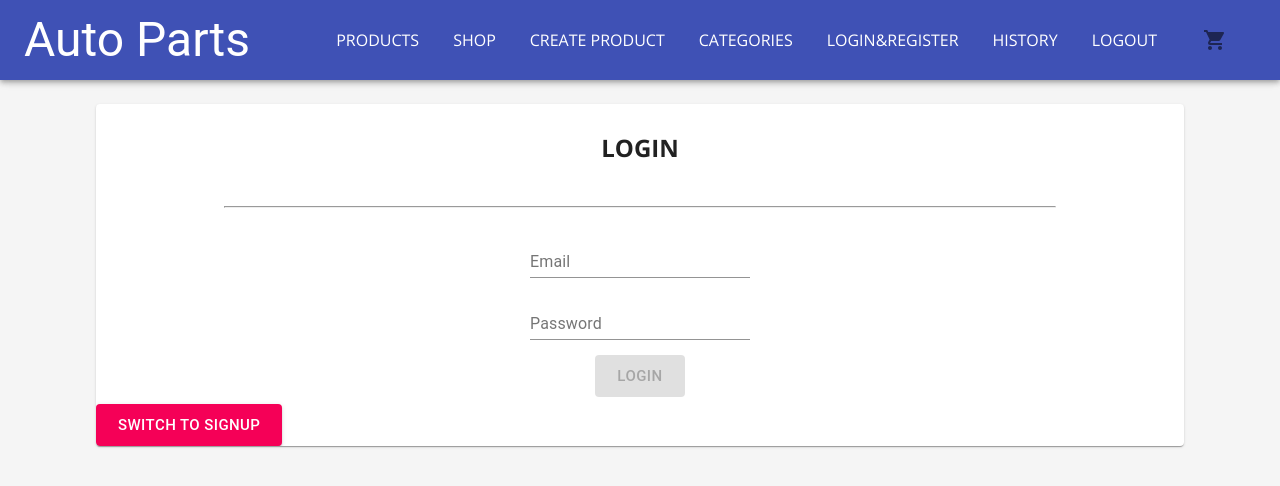
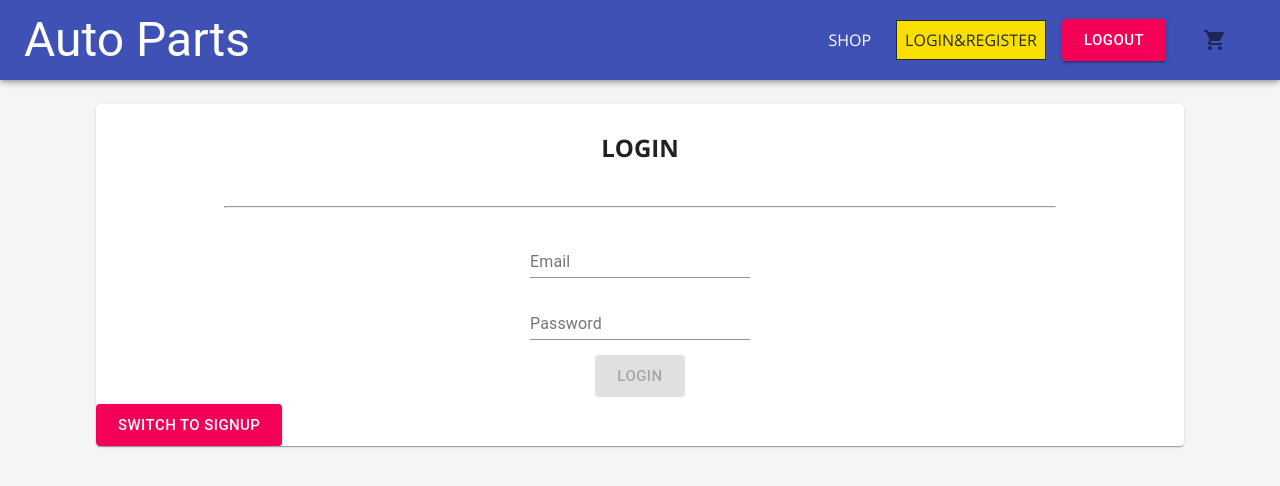
Before and after one commit to MrImas/auto-parts, a React (Create React App) app in the folder frontend/: page /auth in a window 1280 px wide. Shown: the top 486 px of the page. Built offline with nearby package versions, Linux system fonts and the light colour scheme; the HTML template or start-up script is replaced by a standard one.

Commit message:
added some basic authentication (logged in or not)

```diff
--- a/frontend/src/App.js
+++ b/frontend/src/App.js
@@ -1,4 +1,4 @@
-import React from 'react';
+import React, { useCallback, useState } from 'react';
 import {
   BrowserRouter as Router,
   Redirect,
@@ -6,6 +6,7 @@
   Switch,
 } from 'react-router-dom';
 
+import { AuthContext } from './shared/context/auth-context';
 import { Categories } from './categories/pages/Categories';
 import { CreateProduct } from './Products/pages/CreateProduct';
 import { Products } from './Products/pages/Products';
@@ -14,10 +15,32 @@
 import { Auth } from './users/pages/Auth';
 
 const App = () => {
-  return (
-    <Router>
-      <MainNavigation />
-      <main>
+  const [isLoggedIn, setIsLoggedIn] = useState(false);
+
+  const login = useCallback(() => {
+    setIsLoggedIn(true);
+  }, []);
+
+  const logout = useCallback(() => {
+    setIsLoggedIn(false);
+  }, []);
+
+  let routes;
+
+  if (!isLoggedIn) {
+    routes = (
+      <Switch>
+        <Route path='/' exact>
+          <Products />
+        </Route>
+        <Route path='/auth' exact>
+          <Auth />
+        </Route>
+        <Redirect to='/auth' />
+      </Switch>
+    );
+  } else {
+    routes = (
       <Switch>
         <Route path='/' exact>
           <Products />
@@ -31,13 +54,24 @@
         <Route path='/products/:productId' exact>
           <UpdateProduct />
         </Route>
-          <Route path='/auth' exact>
-            <Auth />
-          </Route>
         <Redirect to='/' />
       </Switch>
-      </main>
+    );
+  }
+
+  return (
+    <AuthContext.Provider
+      value={{
+        isLoggedIn,
+        login,
+        logout,
+      }}
+    >
+      <Router>
+        <MainNavigation />
+        <main>{routes}</main>
       </Router>
+    </AuthContext.Provider>
   );
 };
 
--- a/frontend/src/shared/components/Navigation/NavLinks.js
+++ b/frontend/src/shared/components/Navigation/NavLinks.js
@@ -1,47 +1,51 @@
-import React from 'react';
+import React, { useContext } from 'react';
 import { NavLink } from 'react-router-dom';
 import ShoppingCartIcon from '@material-ui/icons/ShoppingCart';
 import { IconButton } from '@material-ui/core';
 
+import Button from '../FormElements/Button';
+import { AuthContext } from '../../context/auth-context';
 import './NavLinks.css';
 
 export const NavLinks = () => {
+  const auth = useContext(AuthContext);
   return (
     <ul className='nav-links'>
-      <li>
-        <NavLink to='/' exact>
-          PRODUCTS
-        </NavLink>
-      </li>
       <li>
         <NavLink to='/' exact>
           SHOP
         </NavLink>
       </li>
+      {auth.isLoggedIn && (
         <li>
           <NavLink to='/products/new' exact>
             CREATE PRODUCT
           </NavLink>
         </li>
+      )}
+      {auth.isLoggedIn && (
         <li>
           <NavLink to='/category' exact>
             CATEGORIES
           </NavLink>
         </li>
+      )}
+      {!auth.isLoggedIn && (
         <li>
-        <NavLink to='/login' exact>
+          <NavLink to='/auth' exact>
             LOGIN&REGISTER
           </NavLink>
         </li>
+      )}
+      {auth.isLoggedIn && (
         <li>
           <NavLink to='/history' exact>
             HISTORY
           </NavLink>
         </li>
+      )}
       <li>
-        <NavLink to='/' exact>
-          LOGOUT
-        </NavLink>
+        <Button onClick={auth.logout}>LOGOUT</Button>
       </li>
       <li>
         <NavLink to='/' exact>
--- /dev/null
+++ b/frontend/src/shared/context/auth-context.js
@@ -0,0 +1,7 @@
+import { createContext } from 'react';
+
+export const AuthContext = createContext({
+  isLoggedIn: false,
+  login: () => {},
+  logout: () => {},
+});
--- a/frontend/src/users/pages/Auth.js
+++ b/frontend/src/users/pages/Auth.js
@@ -1,4 +1,4 @@
-import React, { useState } from 'react';
+import React, { useState, useContext } from 'react';
 import { Card } from '@material-ui/core';
 
 import { useForm } from '../../shared/hooks/product-form-hook';
@@ -9,6 +9,7 @@
   VALIDATOR_MINLENGTH,
   VALIDATOR_REQUIRE,
 } from '../../shared/util/validation';
+import { AuthContext } from '../../shared/context/auth-context';
 import './Auth.css';
 
 export const Auth = () => {
@@ -23,6 +24,8 @@
     },
   });
   const [isLoginMode, setIsLoginMode] = useState(true);
+
+  const auth = useContext(AuthContext);
 
   const changeLoginModeHandler = () => {
     if (!isLoginMode) {
@@ -49,6 +52,7 @@
   const onSubmitHandler = (event) => {
     event.preventDefault();
     console.log(authFormState.inputs);
+    auth.login();
   };
 
   return (
```
Lines whose indentation alone changed are shown as unchanged.
